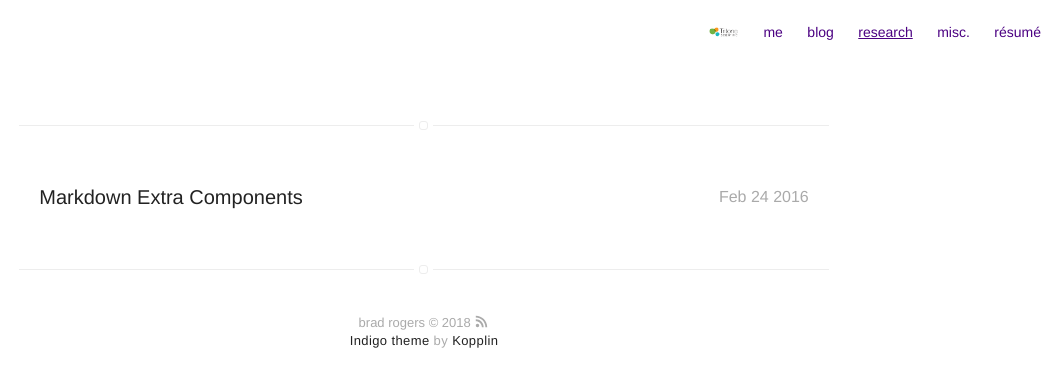
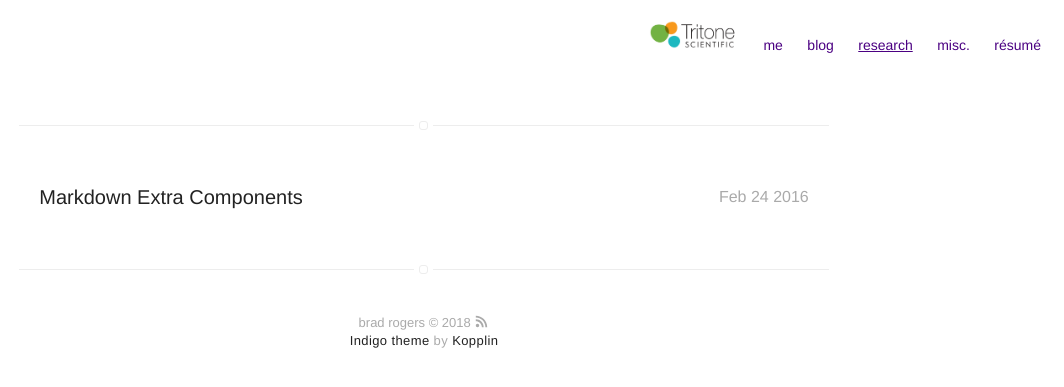
Before and after one commit to tritonescientific/tritonescientific.github.io, a Jekyll site: the page built from research/index.html, in a window 1280 px wide. Shown: the top 387 px of the page, without its empty margins (216-1280 px from the left). Built offline with Jekyll 4.4.1, drawn with Linux system fonts in a browser that asks for light colours.

Commit message:
Update nav.html
width to 90 on selfie

```diff
--- a/_includes/nav.html
+++ b/_includes/nav.html
@@ -3,7 +3,7 @@
         {% if page.title != "Home" %}
             <li class="item">
                 <a class="link" href="{{ site.url }}/">
-                 <img class="selfie" width ="30px"  alt="{{ site.name }}" onmouseover="this.style.box-shadow='0 0px 4px 0 rgba(0,0,0,0.18), 0 0px 12px 0 rgba(0,0,0,0.15)
+                 <img class="selfie" width ="90px"  alt="{{ site.name }}" onmouseover="this.style.box-shadow='0 0px 4px 0 rgba(0,0,0,0.18), 0 0px 12px 0 rgba(0,0,0,0.15)
 '; this.style.opacity='0.8';" src="{% if site.external-image %}{{ site.picture }}{% else %}{{ site.url }}/{{ site.picture }}{% endif %}" style="display:inline" />
                 </a>
             </li>
```
